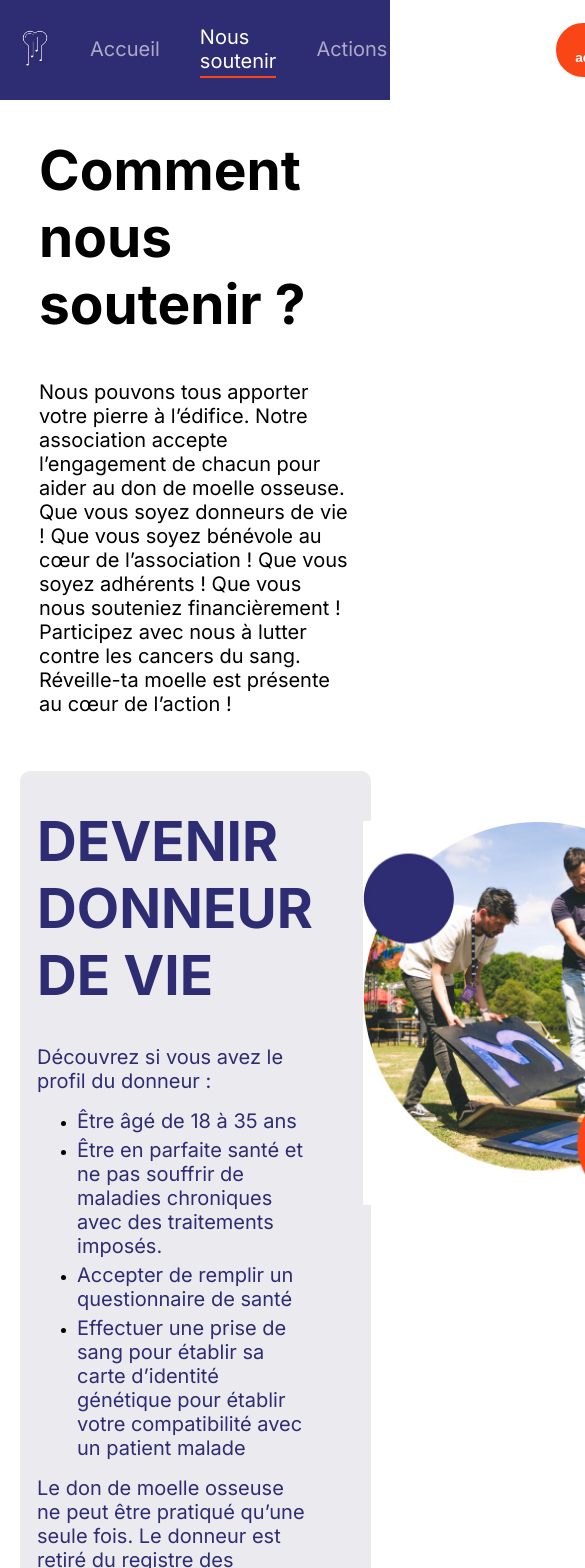
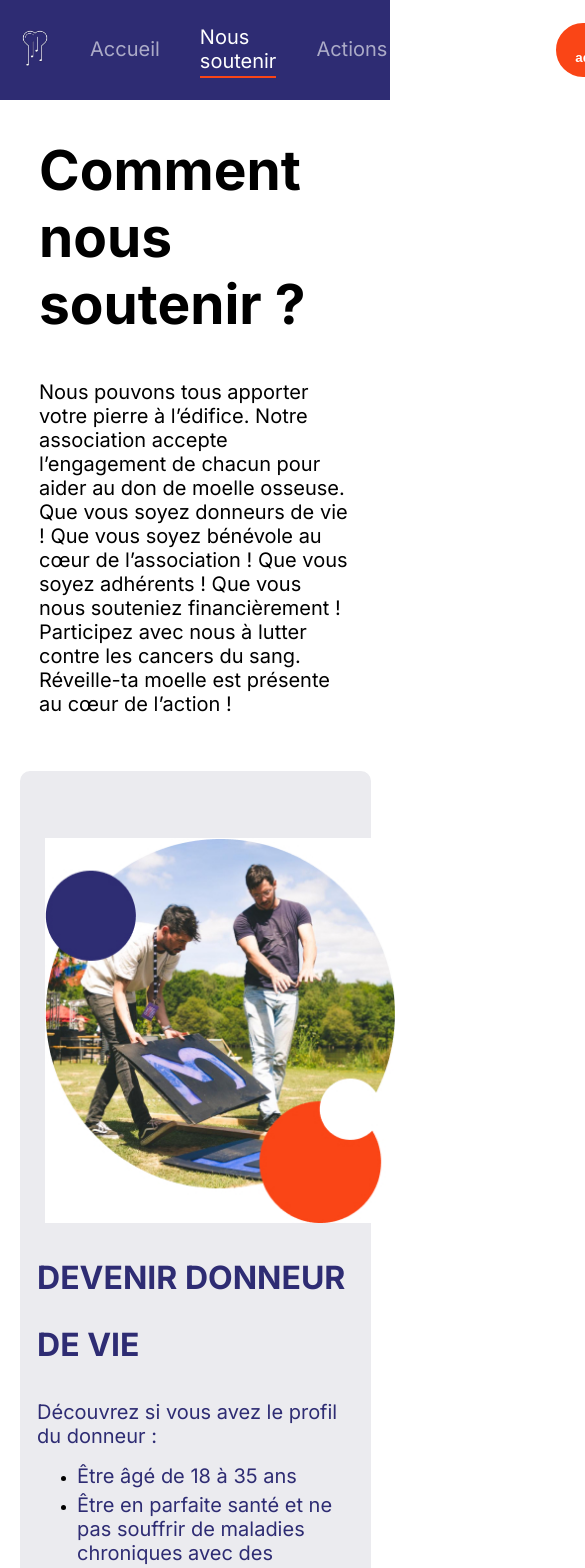
Before and after one commit to Noe-p/RTM, a React (Create React App) app: page /nous-soutenir in a window 390 px wide. Shown: the top 1568 px of the page, 585 px wide, since content can reach past the window. Built offline with nearby package versions, Linux system fonts and the light colour scheme.

Commit message:
Responsive NousSoutenir

```diff
--- a/src/components/CardSoutenir.tsx
+++ b/src/components/CardSoutenir.tsx
@@ -41,11 +41,20 @@ const Main = styled.div`
 const Container = styled.div`
   display: flex;
   width: 90%;
+  @media (max-width: 768px) {
+    width: 90%;
+    flex-direction: column-reverse;
+    align-items: center;
+    margin: 5%;
+  }
 `;
 
 const H1Styled = styled(H1)`
   color: ${COLORS.BLUE};
   text-transform: uppercase;
+  @media (max-width: 768px) {
+    font-size: 2rem;
+  }
 `;
 
 const LeftImage = styled.img`
```
Also changed, not shown: src/pages/Noussoutenir.tsx (line endings or trailing spaces).
